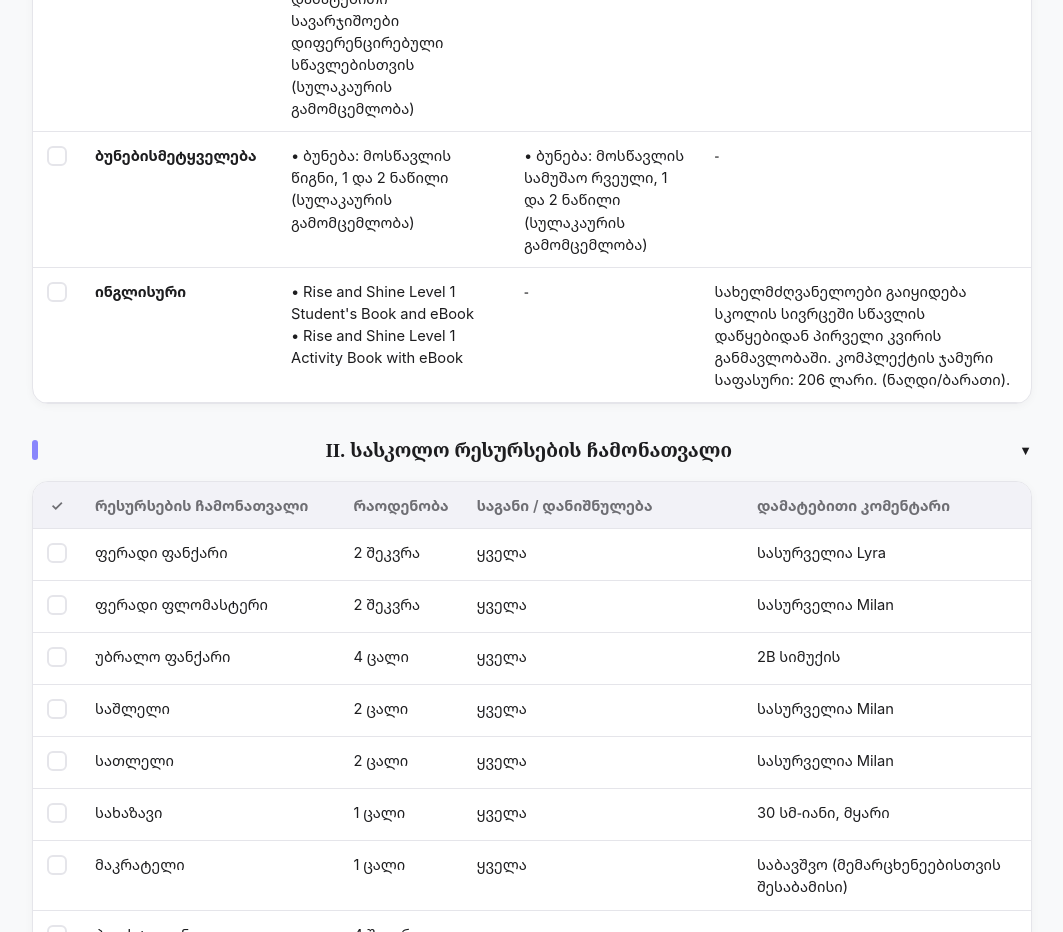
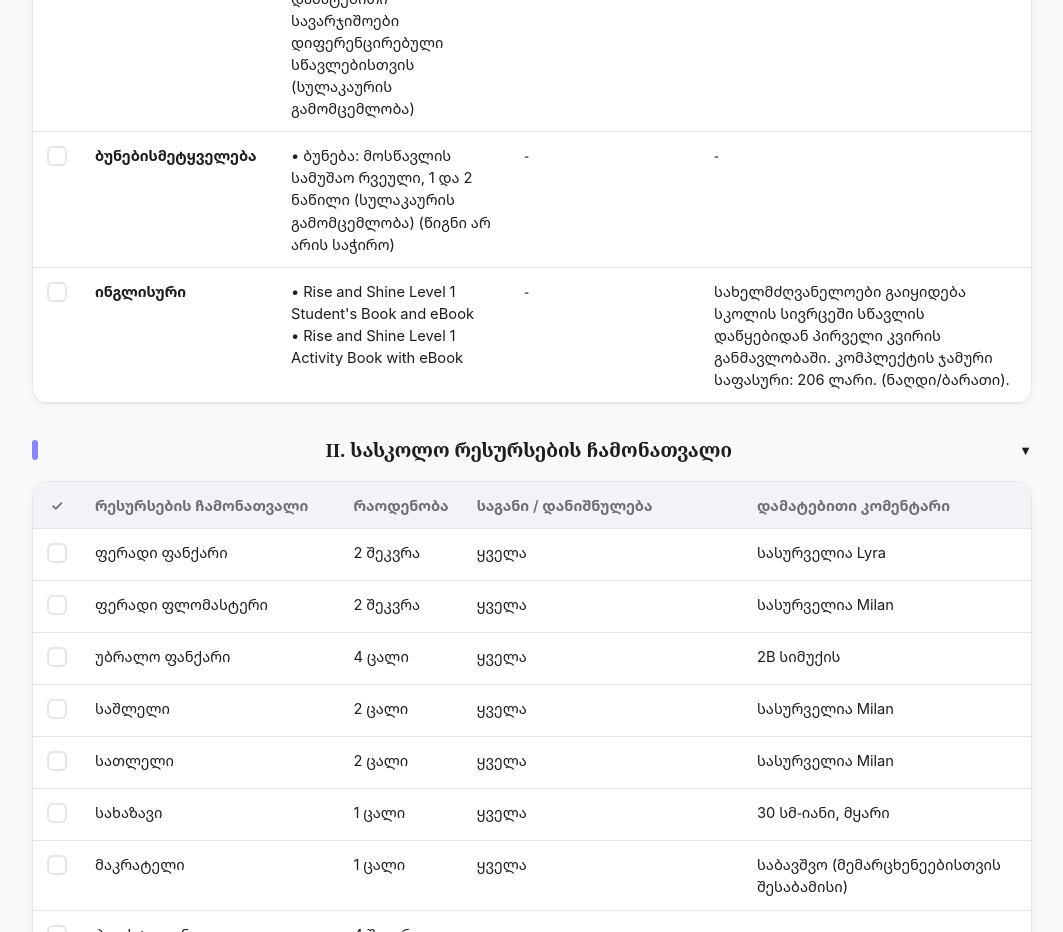
Before and after one commit to Grdemli/resources, a plain HTML site: page grade2.html in a window 1280 px wide. Shown: the part 800-1732 px from the top of the page, without its empty margins (108-1171 px from the left). Drawn offline with Linux system fonts and the light colour scheme.

Commit message:
Update grade2.html

```diff
--- a/grade2.html
+++ b/grade2.html
@@ -79,8 +79,8 @@
                 <tr data-id="book-nature">
                     <td class="check-col"><input type="checkbox" onchange="toggleItem(this)"></td>
                     <td class="item-title"><strong>ბუნებისმეტყველება</strong></td>
-                    <td>• ბუნება: მოსწავლის წიგნი, 1 და 2 ნაწილი (სულაკაურის გამომცემლობა)</td>
-                    <td>• ბუნება: მოსწავლის სამუშაო რვეული, 1 და 2 ნაწილი (სულაკაურის გამომცემლობა)</td>
+                    <td>• ბუნება: მოსწავლის სამუშაო რვეული, 1 და 2 ნაწილი (სულაკაურის გამომცემლობა) (წიგნი არ არის საჭირო)</td>
+                    <td>-</td>
                     <td>-</td>
                 </tr>
                 <tr data-id="book-english">
```
